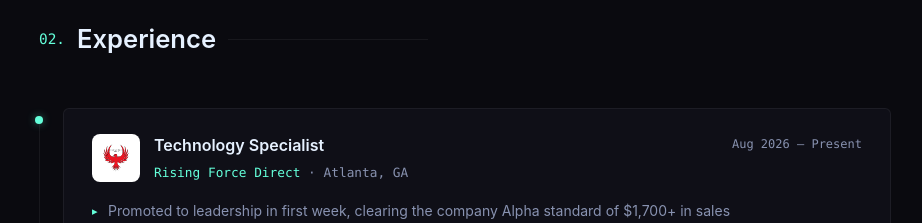
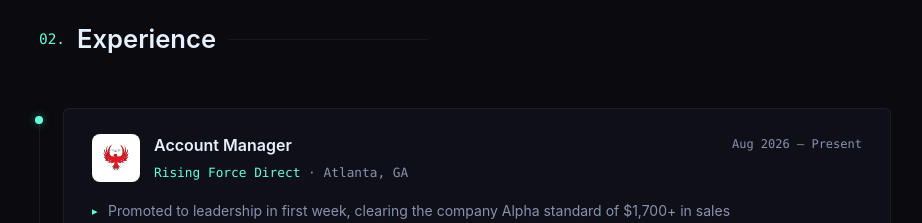
Before and after one commit to 2u5hi/portfolio, a React app: page / in a window 1280 px wide. Shown: the part 1760-1983 px from the top of the page, without its empty margins (175-1097 px from the left). Built offline with nearby package versions, Linux system fonts and the light colour scheme; the HTML template or start-up script is replaced by a standard one.

Commit message:
updates to resume and experience

```diff
--- a/src/App.jsx
+++ b/src/App.jsx
@@ -129,7 +129,7 @@ const PROJECTS = [
 
 const EXPERIENCE = [
   {
-    role: 'Technology Specialist',
+    role: 'Account Manager',
     org: 'Rising Force Direct',
     logo: risingForceLogo,
     location: 'Atlanta, GA',
@@ -279,7 +279,7 @@ export default function App() {
             <button className="btn-nav">Resume ▾</button>
             <ul className="resume-menu">
               <li>
-                <a href="/Dhanush_Annoji_SWE_Resume.pdf" target="_blank" rel="noreferrer">
+                <a href="/Dhanush_Annoji_SWE_Resume.pdf?v=2026-09-16" target="_blank" rel="noreferrer">
                   Software Engineer
                 </a>
               </li>
```
Also changed, not shown: 1 other file (tests, documents, lock files or other folders).
